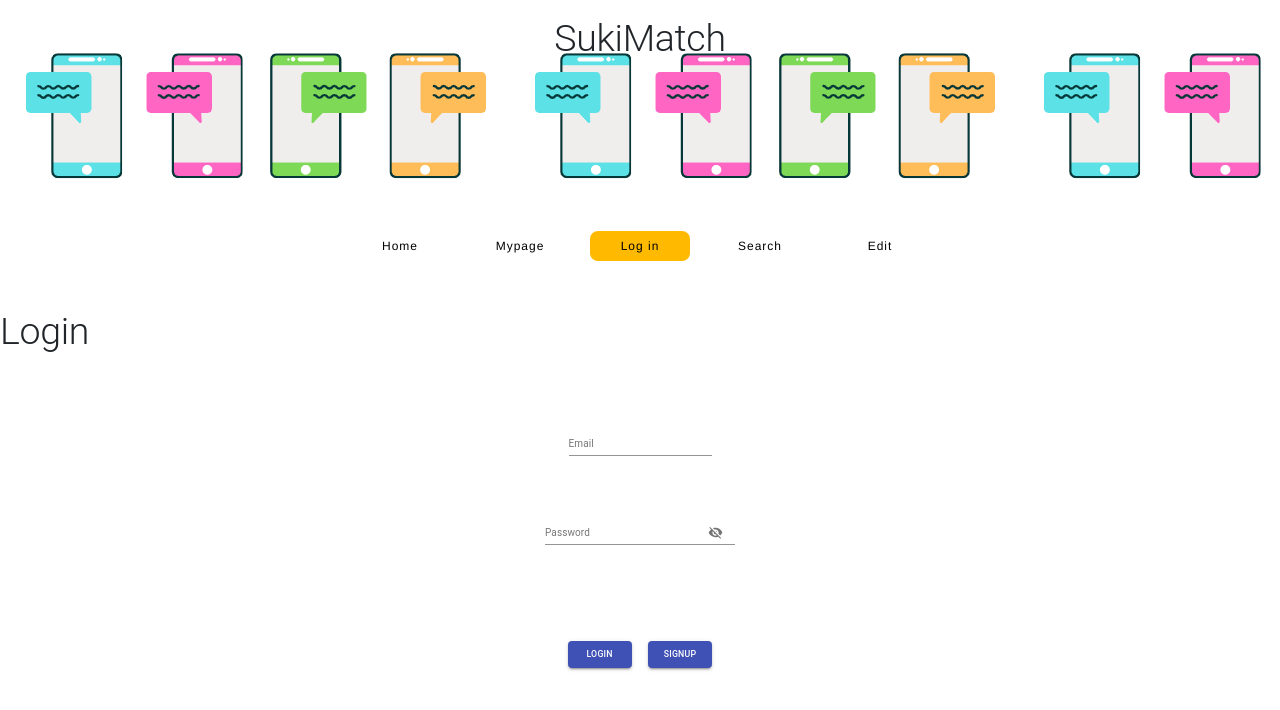
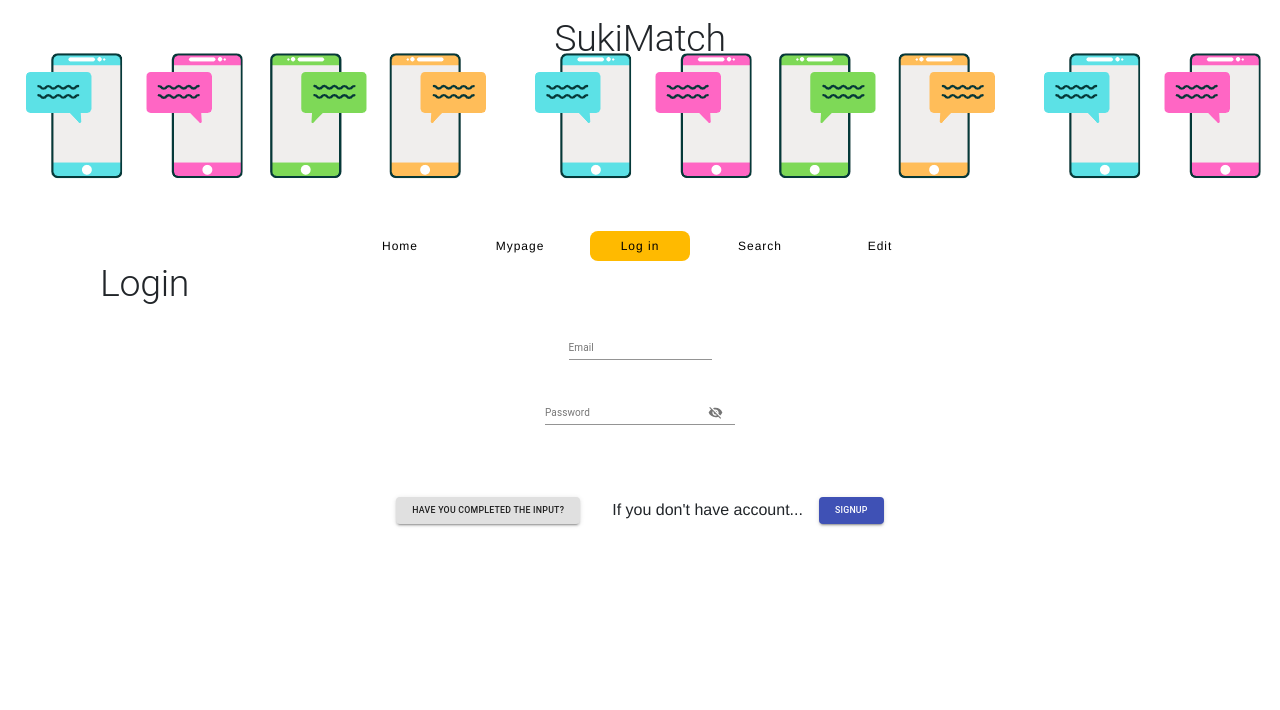
Before and after one commit to Sakai1711/SUKIMATCH, a React (Create React App) app in the folder front/sukimatch-front/: page /login in a window 1280 px wide. Shown: the top 710 px of the page. Built offline with nearby package versions, Linux system fonts and the light colour scheme.

Commit message:
front_develop/loginpage fin?

```diff
--- a/front/sukimatch-front/src/components/Login.js
+++ b/front/sukimatch-front/src/components/Login.js
@@ -14,7 +14,6 @@ import VisibilityOff from '@material-ui/icons/VisibilityOff';
 import { ApiClient } from '../utils/ApiClient';
 import { withRouter } from 'react-router';
 
-
 class Login extends Component{
   constructor(props){
       super(props);
@@ -27,6 +26,7 @@ class Login extends Component{
           showPassword: false,
           canSubmit: false,
           invalidPassError: false,
+          firstBug: true,
         };
   }
 
@@ -59,7 +59,7 @@ class Login extends Component{
   }
 
   isEmptyEmail = () => {
-    if(this.state.username === ''){
+    if(this.state.email === ''){
       this.setState({hasEmailError: true});
     }else{
       this.setState({hasEmailError: false});
@@ -67,35 +67,43 @@ class Login extends Component{
   }
 
   isEmptyPass = () => {
-    if(this.state.username === ''){
+    if(this.state.password === ''){
       this.setState({hasPassError: true});
     }else{
       this.setState({hasPassError: false});
     }
   }
 
+  confirmSubmit = () => {
+    this.isEmptyEmail();
+    this.isEmptyPass();
+    if (this.state.hasEmailError || this.state.hasPassError || this.state.isSubmitted || this.state.firstBug){
+      this.setState({canSubmit: false});
+    }else{
+      this.setState({canSubmit: true});
+    }
+    this.setState({firstBug: false});
+  };
 
   render(){
     return (
-      <div className='loginpage'>
-          <br /><br />
-        <Typography variant="h2" gutterBottom>
+      <div className='login'>
+        <Typography className='title' variant="h2" gutterBottom>
           Login
         </Typography>
-        <br /><br />
         <Box textAlign="center">
-          <form className='form' noValidate autoComplete="off">
+          <form className='form' noValidate autoComplete="off" onBlur={this.confirmSubmit}>
           <TextField
             id="standard-basic"
             label="Email"
+            aria-describedby="component-error-text"
             onChange={this.handleChange('email')}
             onBlur={this.isEmptyEmail}
           />
           {this.state.hasEmailError ?
             <FormHelperText id="component-error-text">
               Email is required.
-            </FormHelperText> : <br />}
-          <br />
+            </FormHelperText> : <br /> }
           <br />
 
         {this.state.invalidPassError ?
@@ -146,15 +154,23 @@ class Login extends Component{
               Password is required.
             </FormHelperText> : <br />}
           </FormControl>
-          }
+        }
       </form>
-      <br /><br /><br />
-      <Button className='button' variant="contained" color="primary"
+      <br /><br />
+      {this.state.canSubmit ?
+        <Button className='button' variant="contained" color="primary"
+              onChange={this.handleChange('isSubmitted')}
               onClick={this.handleClickisSubmitted}>
           Login
-      </Button>
-      {/* space */}　{/* space */}
-      <Button className='button' variant="contained" color="primary" href="/signup">
+      　</Button>
+      　:
+      　<Button className='button' variant="contained" onClick={this.confirmSubmit}>
+        　Have you completed the input?
+      　</Button>
+      }
+
+      <span>　　If you don't have account...　</span>
+      <Button className='signup-button' variant="contained" color="primary" href="/signup">
           Signup
       </Button>
       <br /><br /><br />
--- a/front/sukimatch-front/src/components/Signup.js
+++ b/front/sukimatch-front/src/components/Signup.js
@@ -34,6 +34,7 @@ class Signup extends Component {
       isSubmitted: false,
       enterLastCheck: false,
       invalidPassError: false,
+      firstBug: true,
       };
   }
 
@@ -82,18 +83,19 @@ class Signup extends Component {
   };
 
   confirmSubmit = () => {
-    if (this.state.hasEmailError || this.state.hasNameError || this.state.hasPassError || this.state.isSubmitted || this.state.conPassError || this.state.lastCheck){
+    if (this.state.hasEmailError || this.state.hasNameError || this.state.hasPassError || this.state.isSubmitted || this.state.conPassError || this.state.enterLastCheck || this.state.firstBug){
       this.setState({canSubmit: false});
     }else{
       this.setState({canSubmit: true});
     }
+    this.setState({firstBug: false});
   };
 
   lastCheck = () => {
-   this.isEmptyName();
-   // this.isEmptyEmail;
-   //this.isEmptyPass;
-   // this.matchPassword;
+    this.isEmptyName();
+    this.isEmptyEmail();
+    this.isEmptyPass();
+    this.matchPassword();
     this.setState({enterLastCheck: !this.state.enterLastCheck });
   };
 
@@ -270,7 +272,6 @@ class Signup extends Component {
         <Checkbox
             onChange={this.lastCheck}
             onClick={this.confirmSubmit}
-            onBlur={this.confirmSubmit}
             name="checkedB"
             color="primary"
           />
--- a/front/sukimatch-front/src/routers/AppRouter.js
+++ b/front/sukimatch-front/src/routers/AppRouter.js
@@ -29,7 +29,7 @@ const AppRouter = () => {
           <Route path="/search" component={StartSearch} />
           <Route path="/chat" component={Chat} />
           <Route path="/login" component={Login} />
-          <Route path="/user" component={Signup} />
+          <Route path="/signup" component={Signup} />
         </Switch>
       </div>
     </BrowserRouter>
--- a/front/sukimatch-front/src/styles/components/_login.scss
+++ b/front/sukimatch-front/src/styles/components/_login.scss
@@ -8,8 +8,10 @@
         margin-left: 100px;
     }
     .button{
-        margin-right: 'auto';
-        margin-left: 'auto';
+        margin: 0 auto;
+    }
+    .signup-button{
+        text-align: right;
     }
     #component-error-text{
         text-align: center;
```
